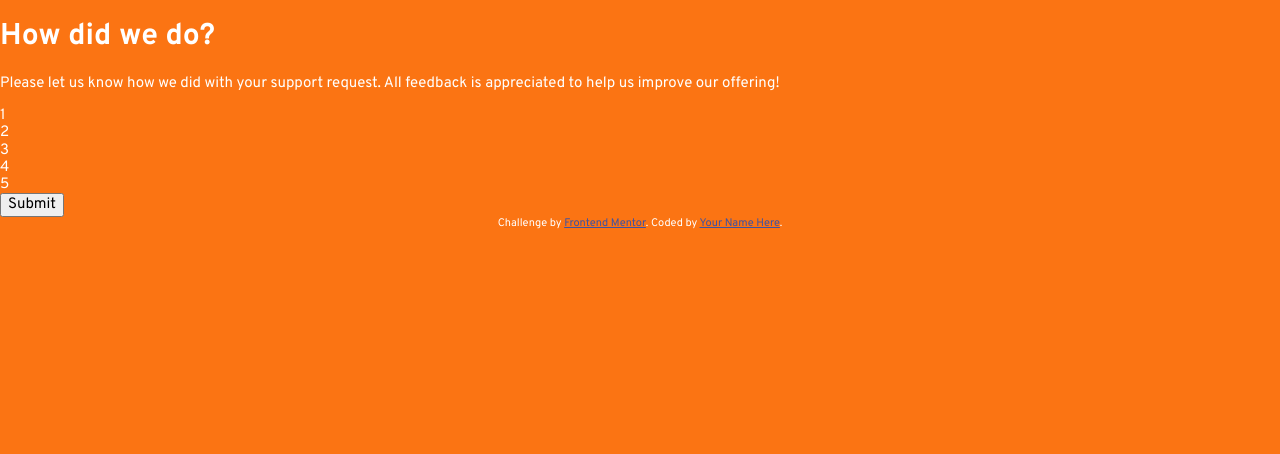
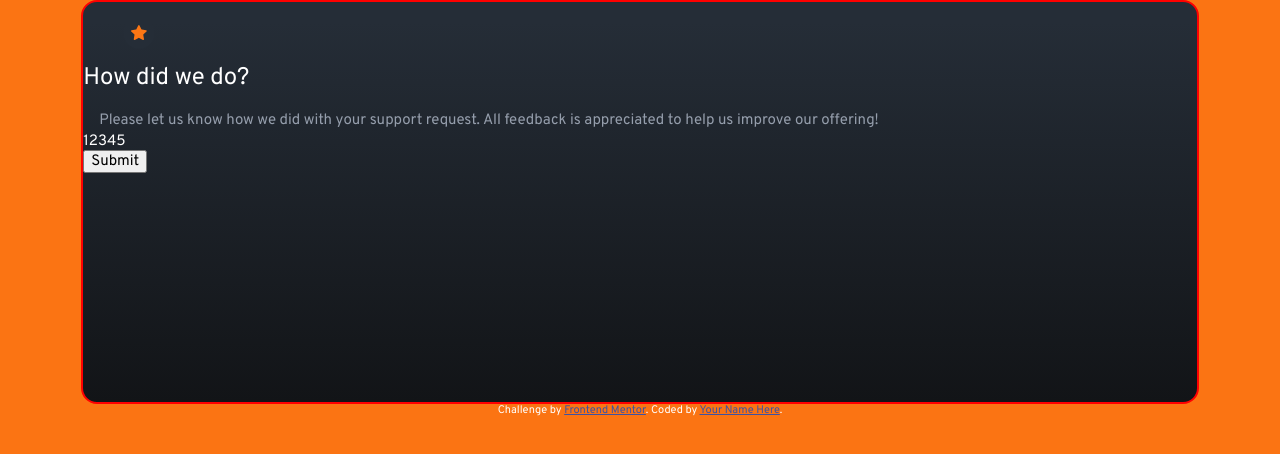
Before and after one commit to Badarando/interactive-rating-component-main, a plain HTML site: page index.html in a window 1280 px wide. Drawn offline with Linux system fonts and the light colour scheme.

Commit message:
terminando card principal

```diff
--- a/index.html
+++ b/index.html
@@ -16,7 +16,7 @@
 </head>
 <body>
 
-  <section>
+  <section class="main">
   <!-- Rating state start -->
     <figure></figure>
     <h1>How did we do?</h1>
@@ -24,7 +24,7 @@
     <p>Please let us know how we did with your support request. All feedback is appreciated
     to help us improve our offering!</p>
 
-    <section>
+    <section class="rank">
       <div>1</div>
       <div>2</div>
       <div>3</div>
--- a/styles/components/_main.scss
+++ b/styles/components/_main.scss
@@ -1,12 +1,57 @@
 body {
+    display: flex;
+    flex-direction: column;
+    align-items: center;
+
     background-color: $very-dark-blue;
+
     font-family: 'Overpass', sans-serif;
     font-size: 0.938rem;
-    color: white;
+    color: $white;
 
 
     @include breakpoint(small-up){
         background-color: $orange;
     }
 
+
+
+    .main {
+        width:87vw;
+        height: 50vh;
+
+        background-color: $dark-blue;
+        background-image: linear-gradient(to bottom, $dark-blue 5%, $very-dark-blue);
+        border-radius: 1rem;
+        border: 2px solid red;
+
+        figure {
+            width: 2rem;
+            height: 2rem;
+            border-radius: 100%;
+            background-color: $dark-blue;
+            background-image: url(../../images/icon-star.svg);
+            background-size: 50%;
+            background-position: center;
+            background-repeat: no-repeat;
+        }
+
+        h1 {
+            font-size: 1.5rem;
+            font-weight: 400;
+        }
+
+        p {
+            color: $light-grey;
+            margin: 0 0.8rem 0 1rem;
+            line-height: 1.5rem;
+        }
+
+        .rank {
+            display: flex;
+
+        }
+
+    }
+
 }
```
Also changed, not shown: styles/styles.css, 1 other file.
